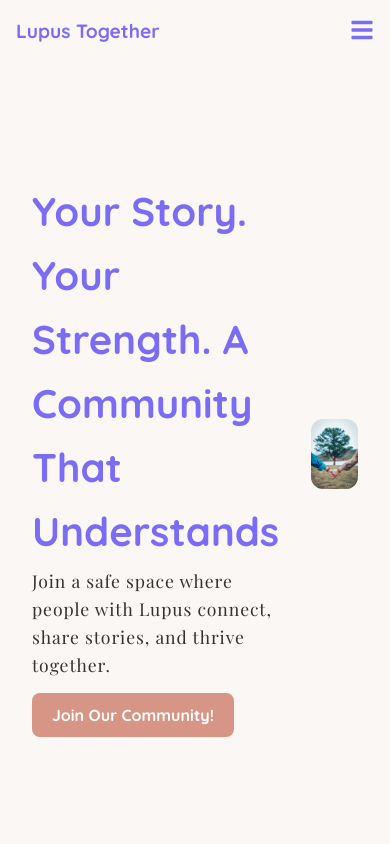
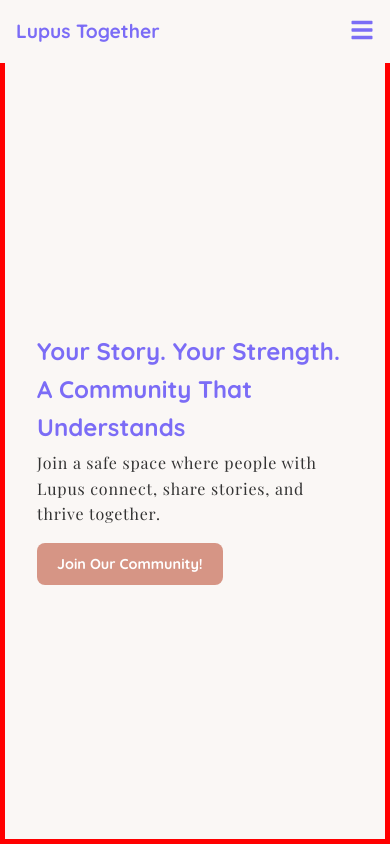
Before and after one commit to kovymun/lupus-together-landing-react-ts, a React (Vite) app: page / in a window 390 px wide. Shown: the top 844 px of the page. Built offline with nearby package versions, Linux system fonts and the light colour scheme; no server answers; the database is empty; a web font is replaced by a local one.

Commit message:
Added Fluid responsive text using css clamp function

```diff
--- a/src/components/Hero.tsx
+++ b/src/components/Hero.tsx
@@ -1,19 +1,25 @@
-import { Element } from "react-scroll";
+import { Element, Link } from "react-scroll";
 
 const Hero = () => {
   return (
     <Element name="home">
       {" "}
-      <section className="hero" id="hero">
+      <section className="hero" id="hero" style={{ border: "5px solid red" }}>
         <div className="hero-content">
           <h1>Your Story. Your Strength. A Community That Understands</h1>
           <p>
             Join a safe space where people with Lupus connect, share stories,
             and thrive together.
           </p>
-          <a href="#contact" className="hero-cta">
+          <Link
+            to="join"
+            spy={true}
+            smooth={true}
+            duration={600}
+            className="hero-cta"
+          >
             Join Our Community!
-          </a>
+          </Link>
         </div>
         <div className="hero-image">
           <img
--- a/src/styles/index.css
+++ b/src/styles/index.css
@@ -76,14 +76,16 @@ section:not(#hero) {
 }
 
 .hero-content h1 {
-  font-size: 2.5rem;
+  /* font-size: 2.5rem; */
+  font-size: clamp(1.5rem, 2vw + 1rem, 2.5rem);
   color: var(--primary-color);
   margin-bottom: 0.2rem;
   font-weight: 800;
 }
 
 .hero-content p {
-  font-size: 1.1rem;
+  /* font-size: 1.1rem; */
+  font-size: clamp(1rem, 1vw + 0.5rem, 1.1rem);
   margin-bottom: 1.5rem;
   color: var(--text-color);
   font-family: var(--secondary-font-family);
@@ -92,12 +94,21 @@ section:not(#hero) {
 
 .hero-cta {
   padding: 0.75rem 1.25rem;
+  font-size: clamp(0.9rem, 0.6vw + 0.5rem, 1rem);
   background-color: var(--secondary-color);
   color: #ffffff;
   border: none;
   border-radius: 8px;
   text-decoration: none;
   font-weight: bold;
+  cursor: pointer;
+  transition: background-color 0.3s ease;
+}
+
+.hero-cta:hover {
+  background-color: #bf7262;
+  box-shadow: 0 4px 8px rgba(0, 0, 0, 0.15);
+  transform: scale(1.02);
 }
 
 .hero-image {
@@ -138,3 +149,9 @@ section:not(#hero) {
     padding: 2em;
   }
 }
+
+@media (max-width: 700px) {
+  .hero-image {
+    display: none;
+  }
+}
```
